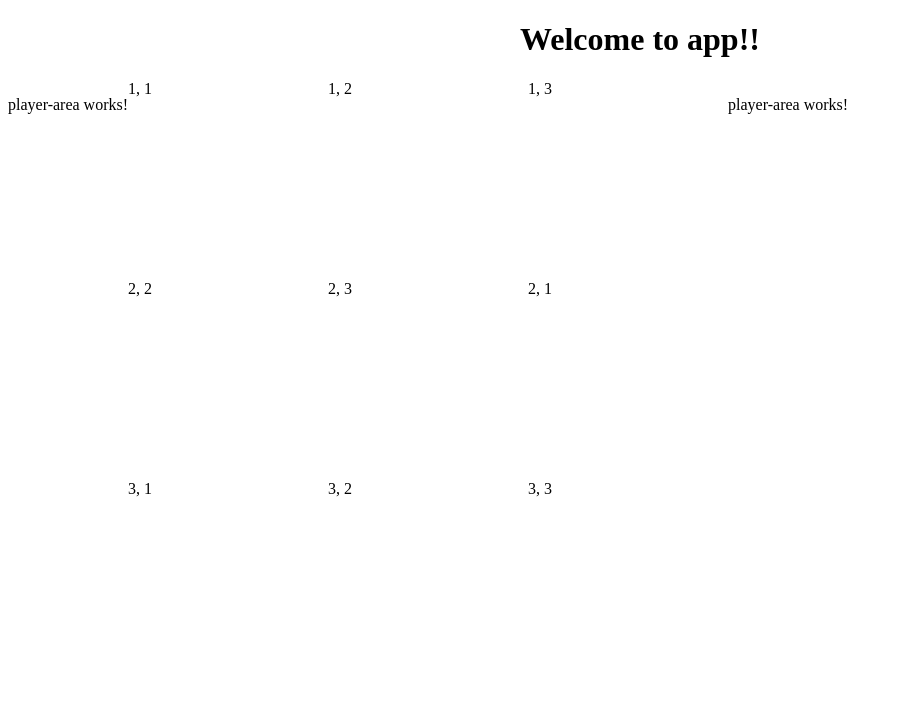
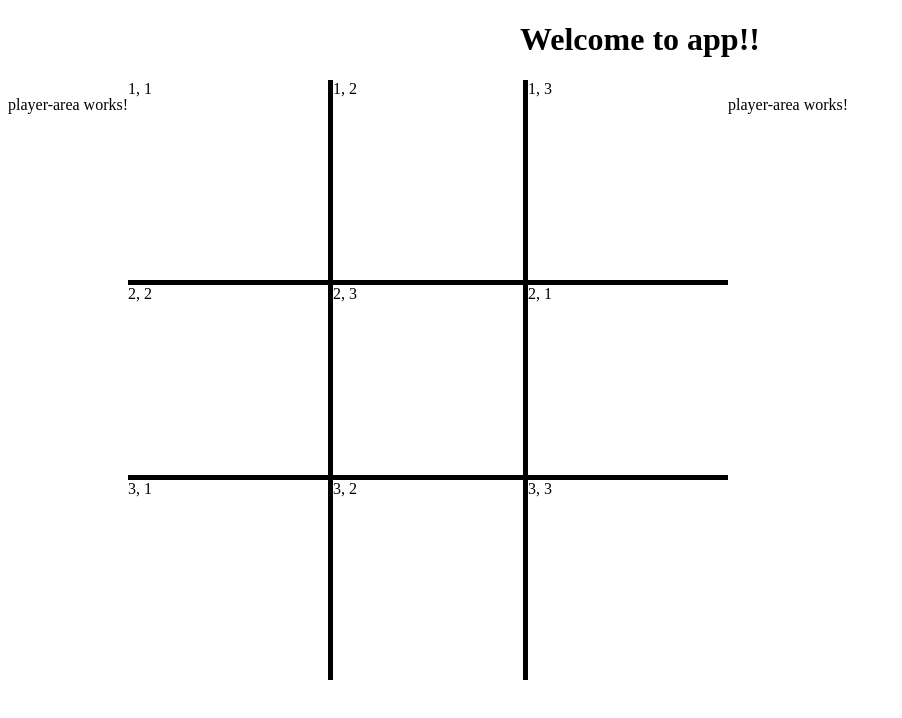
Before and after one commit to MatthewNichols/robo-tac-toe, an Angular app: page / in a window 1280 px wide. Shown: the top 718 px of the page, without its empty margins (0-902 px from the left). Built offline with nearby package versions, Linux system fonts and the light colour scheme.

Commit message:
Got some basic styling in place for the board

```diff
--- a/src/app/app.component.html
+++ b/src/app/app.component.html
@@ -5,9 +5,7 @@
   </h1>
   <div id="playing-area">
     <app-player-area></app-player-area>
-    <app-board>
-
-    </app-board>
+    <app-board></app-board>
     <app-player-area></app-player-area>
   </div>
 
--- a/src/app/app.component.scss
+++ b/src/app/app.component.scss
@@ -1,3 +1,7 @@
 #playing-area {
   display: flex;
+
+  app-board {
+
+  }
 }
--- a/src/app/board-square/board-square.component.html
+++ b/src/app/board-square/board-square.component.html
@@ -1 +1,3 @@
+<span>
 {{row}}, {{col}}
+</span>
--- a/src/app/board-square/board-square.component.scss
+++ b/src/app/board-square/board-square.component.scss
@@ -0,0 +1,16 @@
+$BorderValue: solid 5px #000;
+
+:host {
+  box-sizing: border-box;
+
+  &.center-row {
+    border-top: $BorderValue;
+    border-bottom: $BorderValue;
+  }
+
+  &.center-column {
+    border-left: $BorderValue;
+    border-right: $BorderValue;
+  }
+
+}
--- a/src/app/board/board.component.html
+++ b/src/app/board/board.component.html
@@ -1,17 +1,17 @@
 <div class="row">
   <app-board-square row="1" col="1"></app-board-square>
-  <app-board-square row="1" col="2"></app-board-square>
+  <app-board-square class="center-column" row="1" col="2"></app-board-square>
   <app-board-square row="1" col="3"></app-board-square>
 </div>
 
 <div class="row">
-  <app-board-square row="2" col="2"></app-board-square>
-  <app-board-square row="2" col="3"></app-board-square>
-  <app-board-square row="2" col="1"></app-board-square>
+  <app-board-square class="center-row" row="2" col="2"></app-board-square>
+  <app-board-square class="center-column center-row" row="2" col="3"></app-board-square>
+  <app-board-square class="center-row" row="2" col="1"></app-board-square>
 </div>
 
 <div class="row">
   <app-board-square row="3" col="1"></app-board-square>
-  <app-board-square row="3" col="2"></app-board-square>
+  <app-board-square class="center-column" row="3" col="2"></app-board-square>
   <app-board-square row="3" col="3"></app-board-square>
 </div>
```
